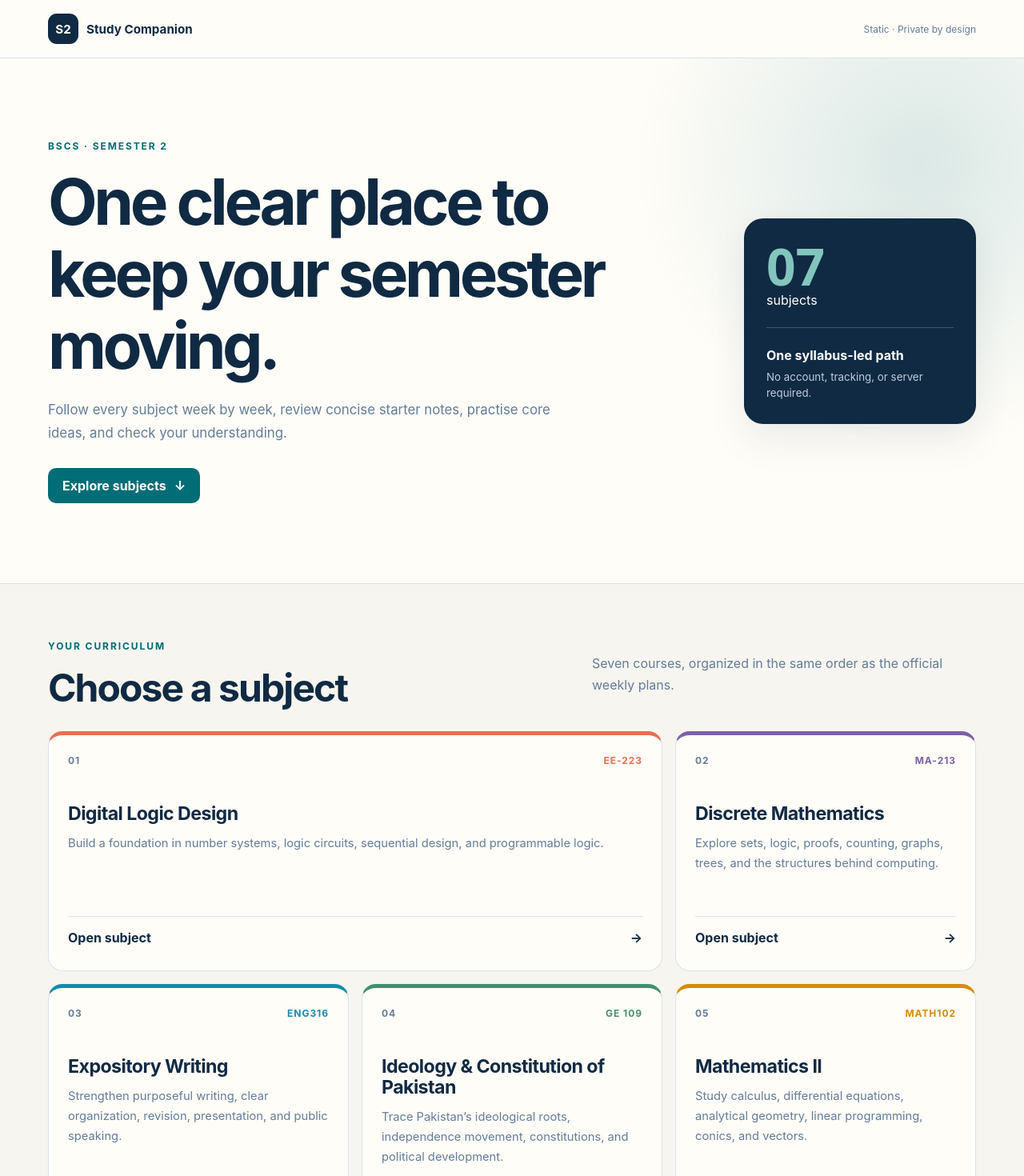
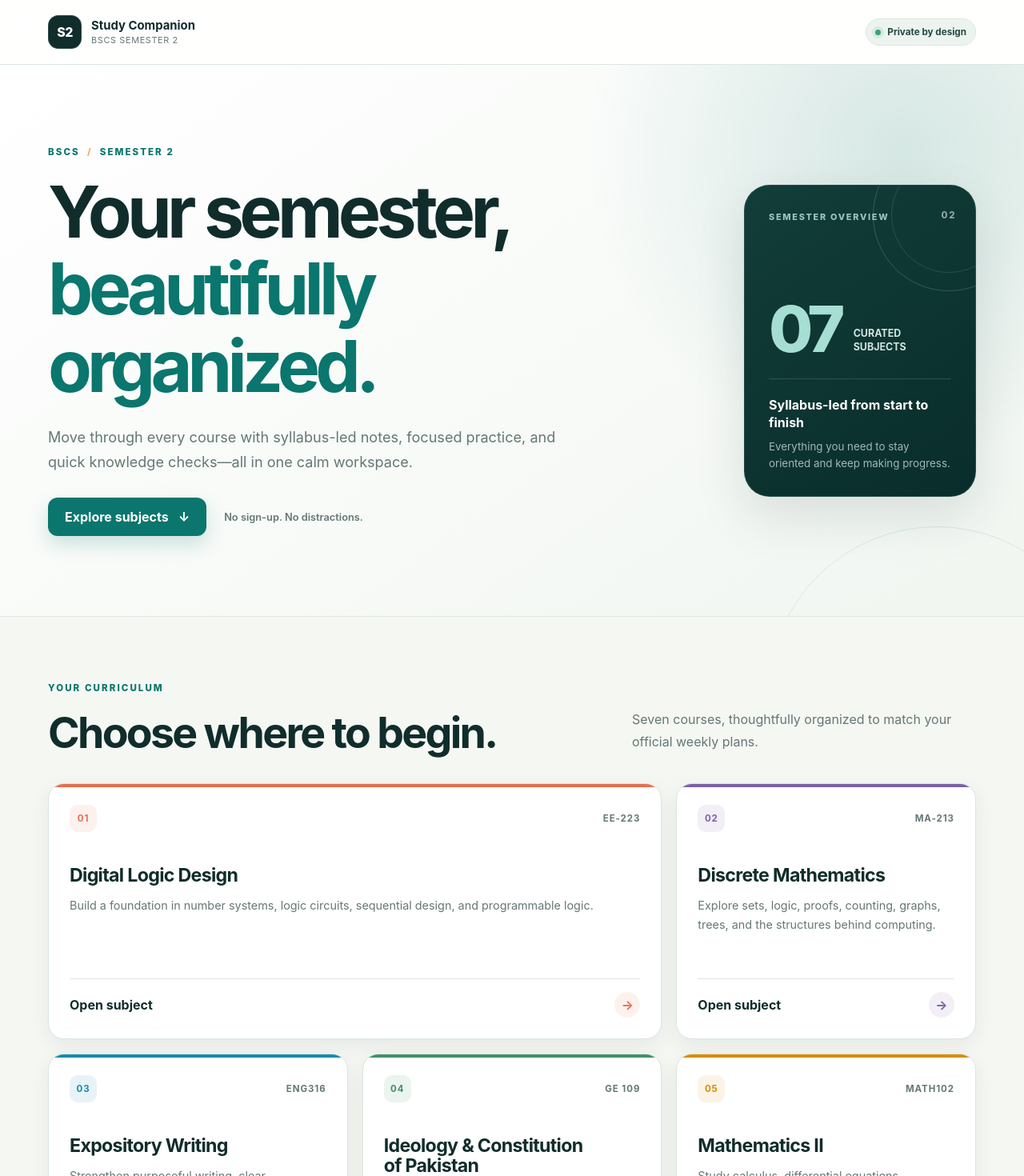
Before and after one commit to hasansaeed1202-stack/bscs-semester-2-ai-tutor, a React (Vite) app: page / in a window 1280 px wide. Shown: the top 1470 px of the page at 80% size. Built offline with nearby package versions, Linux system fonts and the light colour scheme.

Commit message:
feat: redesign semester dashboard foundation
Co-Authored-By: Paperclip <noreply@paperclip.ing>

```diff
--- a/src/components/AppShell.jsx
+++ b/src/components/AppShell.jsx
@@ -6,14 +6,23 @@ export default function AppShell({ children }) {
         <div className="container header-inner">
           <a className="brand" href="#/" aria-label="Semester Two Study Companion home">
             <span className="brand-mark" aria-hidden="true">S2</span>
-            <span>Study Companion</span>
+            <span className="brand-copy">
+              <strong>Study Companion</strong>
+              <small>BSCS Semester 2</small>
+            </span>
           </a>
-          <span className="static-badge">Static · Private by design</span>
+          <span className="status-badge"><span aria-hidden="true" /> Private by design</span>
         </div>
       </header>
       <main id="main-content">{children}</main>
       <footer className="site-footer">
-        <div className="container">Built around the official course syllabi. Study progress stays in this browser session.</div>
+        <div className="container footer-inner">
+          <div>
+            <strong>Semester 2 Study Companion</strong>
+            <p>Built around the official course syllabi.</p>
+          </div>
+          <p>Study progress stays in this browser session.</p>
+        </div>
       </footer>
     </>
   )
--- a/src/components/SubjectCard.jsx
+++ b/src/components/SubjectCard.jsx
@@ -1,11 +1,14 @@
 export default function SubjectCard({ subject, number }) {
   return (
     <article className={`subject-card accent-${subject.accent}`}>
-      <div className="card-top"><span>{String(number).padStart(2, '0')}</span><span className="course-code">{subject.code}</span></div>
+      <div className="card-top">
+        <span className="card-number">{String(number).padStart(2, '0')}</span>
+        <span className="course-code">{subject.code}</span>
+      </div>
       <h3>{subject.title}</h3>
       <p>{subject.summary}</p>
       <a href={`#/subjects/${subject.slug}`} aria-label={`Study ${subject.title}`}>
-        Open subject <span aria-hidden="true">→</span>
+        <span>Open subject</span><span className="card-arrow" aria-hidden="true">→</span>
       </a>
     </article>
   )
--- a/src/pages/HomePage.jsx
+++ b/src/pages/HomePage.jsx
@@ -6,18 +6,22 @@ export default function HomePage() {
     <div>
       <section className="hero">
         <div className="container hero-grid">
-          <div>
-            <p className="eyebrow">BSCS · Semester 2</p>
-            <h1>One clear place to keep your semester moving.</h1>
-            <p className="hero-copy">Follow every subject week by week, review concise starter notes, practise core ideas, and check your understanding.</p>
-            <a className="primary-action" href="#subjects">Explore subjects <span aria-hidden="true">↓</span></a>
+          <div className="hero-content">
+            <p className="eyebrow">BSCS <span aria-hidden="true">/</span> Semester 2</p>
+            <h1>Your semester,<br /><span>beautifully organized.</span></h1>
+            <p className="hero-copy">Move through every course with syllabus-led notes, focused practice, and quick knowledge checks—all in one calm workspace.</p>
+            <div className="hero-actions">
+              <a className="primary-action" href="#subjects">Explore subjects <span aria-hidden="true">↓</span></a>
+              <span className="hero-note">No sign-up. No distractions.</span>
+            </div>
           </div>
           <div className="hero-panel" aria-label="Semester overview">
-            <span className="hero-number">07</span>
-            <span>subjects</span>
-            <hr />
-            <strong>One syllabus-led path</strong>
-            <small>No account, tracking, or server required.</small>
+            <div className="overview-orbit" aria-hidden="true"><span>02</span></div>
+            <p className="panel-label">Semester overview</p>
+            <div className="semester-stat"><span className="hero-number">07</span><span>curated<br />subjects</span></div>
+            <div className="panel-divider" />
+            <strong>Syllabus-led from start to finish</strong>
+            <small>Everything you need to stay oriented and keep making progress.</small>
           </div>
         </div>
       </section>
@@ -25,9 +29,9 @@ export default function HomePage() {
         <div className="section-heading">
           <div>
             <p className="eyebrow">Your curriculum</p>
-            <h2 id="subjects-heading">Choose a subject</h2>
+            <h2 id="subjects-heading">Choose where to begin.</h2>
           </div>
-          <p>Seven courses, organized in the same order as the official weekly plans.</p>
+          <p>Seven courses, thoughtfully organized to match your official weekly plans.</p>
         </div>
         <div className="subject-grid">
           {subjects.map((subject, index) => <SubjectCard key={subject.slug} subject={subject} number={index + 1} />)}
--- a/src/styles/global.css
+++ b/src/styles/global.css
@@ -1,15 +1,29 @@
 :root {
   color-scheme: light;
-  --ink: #102a43;
-  --muted: #627d98;
-  --paper: #f7f5ef;
-  --surface: #fffdf8;
-  --line: #d9e2ec;
-  --primary: #006d77;
-  --primary-dark: #00545c;
-  --focus: #ffb703;
-  --shadow: 0 18px 50px rgba(16, 42, 67, .09);
-  --radius: 18px;
+  --ink: #102d2b;
+  --ink-soft: #244946;
+  --muted: #647876;
+  --paper: #f5f7f3;
+  --surface: #ffffff;
+  --surface-soft: #edf3ee;
+  --line: #dce6df;
+  --primary: #0a766d;
+  --primary-dark: #075a54;
+  --primary-soft: #d9eeea;
+  --accent-warm: #f2a65a;
+  --focus: #f2a65a;
+  --shadow-sm: 0 8px 24px rgba(16, 45, 43, .07);
+  --shadow: 0 24px 64px rgba(16, 45, 43, .12);
+  --radius-sm: 12px;
+  --radius: 20px;
+  --radius-lg: 32px;
+  --space-1: .5rem;
+  --space-2: .75rem;
+  --space-3: 1rem;
+  --space-4: 1.5rem;
+  --space-5: 2rem;
+  --space-6: 3rem;
+  --transition: 180ms cubic-bezier(.2, .8, .2, 1);
   font-family: Inter, ui-sans-serif, system-ui, -apple-system, BlinkMacSystemFont, "Segoe UI", sans-serif;
   color: var(--ink);
   background: var(--paper);
@@ -18,50 +32,74 @@
 
 * { box-sizing: border-box; }
 html { scroll-behavior: smooth; min-width: 320px; }
-body { margin: 0; min-width: 320px; min-height: 100vh; background: var(--paper); }
+body { margin: 0; min-width: 320px; min-height: 100vh; background: var(--paper); -webkit-font-smoothing: antialiased; }
 button, input, textarea { font: inherit; }
 button, a { min-height: 44px; -webkit-tap-highlight-color: transparent; }
 a { color: inherit; }
 img, svg { max-width: 100%; }
-h1, h2, h3, h4 { font-family: ui-rounded, "Arial Rounded MT Bold", Inter, system-ui, sans-serif; line-height: 1.12; margin-top: 0; }
+h1, h2, h3, h4 { font-family: Inter, ui-sans-serif, system-ui, sans-serif; line-height: 1.08; margin-top: 0; text-wrap: balance; }
 p { line-height: 1.7; }
 :focus-visible { outline: 3px solid var(--focus); outline-offset: 3px; }
-.container { width: min(1160px, calc(100% - 32px)); margin-inline: auto; }
+.container { width: min(1180px, calc(100% - 32px)); margin-inline: auto; }
 .skip-link { position: fixed; z-index: 100; left: 16px; top: -80px; padding: 12px 16px; background: var(--ink); color: white; border-radius: 8px; }
 .skip-link:focus { top: 12px; }
-.site-header { background: var(--surface); border-bottom: 1px solid var(--line); }
-.header-inner { min-height: 72px; display: flex; gap: 16px; align-items: center; justify-content: space-between; }
-.brand { display: inline-flex; align-items: center; gap: 10px; font-weight: 700; font-size: .95rem; text-decoration: none; }
-.brand-mark { display: grid; place-items: center; width: 38px; height: 38px; color: white; background: var(--ink); border-radius: 11px; }
-.static-badge { color: var(--muted); font-size: .75rem; text-align: right; }
-.site-footer { margin-top: 72px; padding: 28px 0; border-top: 1px solid var(--line); color: var(--muted); font-size: .85rem; }
-.eyebrow { margin: 0 0 14px; color: var(--primary); font-weight: 700; font-size: .75rem; letter-spacing: .16em; text-transform: uppercase; }
-.hero { padding: 72px 0 64px; overflow: hidden; background: radial-gradient(circle at 90% 20%, rgba(0, 109, 119, .14), transparent 28%), var(--surface); border-bottom: 1px solid var(--line); }
-.hero-grid { display: grid; gap: 40px; }
-.hero h1 { max-width: 780px; margin-bottom: 22px; font-size: clamp(2.35rem, 9vw, 5rem); letter-spacing: -.055em; }
-.hero-copy { max-width: 650px; margin-bottom: 30px; color: var(--muted); font-size: 1.05rem; }
-.primary-action, .secondary-action { display: inline-flex; align-items: center; justify-content: center; gap: 10px; min-height: 44px; padding: 11px 17px; border: 1px solid transparent; border-radius: 10px; font-weight: 700; text-decoration: none; cursor: pointer; }
-.primary-action { color: white; background: var(--primary); }
-.primary-action:hover { background: var(--primary-dark); }
+.site-header { position: relative; z-index: 10; background: rgba(255,255,255,.92); border-bottom: 1px solid var(--line); backdrop-filter: blur(16px); }
+.header-inner { min-height: 80px; display: flex; gap: 16px; align-items: center; justify-content: space-between; }
+.brand { display: inline-flex; align-items: center; gap: 12px; text-decoration: none; }
+.brand-mark { display: grid; place-items: center; width: 42px; height: 42px; color: white; background: var(--ink); border-radius: 13px; font-weight: 800; letter-spacing: -.04em; box-shadow: inset 0 0 0 1px rgba(255,255,255,.12); }
+.brand-copy { display: grid; gap: 2px; }
+.brand-copy strong { font-size: .93rem; }
+.brand-copy small { color: var(--muted); font-size: .68rem; letter-spacing: .06em; text-transform: uppercase; }
+.status-badge { display: inline-flex; align-items: center; gap: 8px; min-height: 34px; padding: 7px 11px; color: var(--ink-soft); background: var(--surface-soft); border: 1px solid var(--line); border-radius: 999px; font-size: .73rem; font-weight: 700; }
+.status-badge > span { width: 7px; height: 7px; background: #36a474; border-radius: 50%; box-shadow: 0 0 0 4px rgba(54,164,116,.12); }
+.site-footer { margin-top: 88px; padding: 36px 0; color: var(--muted); background: var(--surface); border-top: 1px solid var(--line); font-size: .82rem; }
+.footer-inner { display: flex; flex-wrap: wrap; align-items: center; justify-content: space-between; gap: 16px 32px; }
+.footer-inner strong { color: var(--ink); }
+.footer-inner p { margin: 3px 0 0; line-height: 1.5; }
+.eyebrow { margin: 0 0 16px; color: var(--primary); font-weight: 800; font-size: .72rem; letter-spacing: .18em; text-transform: uppercase; }
+.eyebrow span { margin-inline: .4em; color: var(--accent-warm); }
+.hero { position: relative; padding: 72px 0; overflow: hidden; background: radial-gradient(circle at 88% 15%, rgba(10,118,109,.14), transparent 31%), linear-gradient(145deg, #fff 0%, #f1f6f1 100%); border-bottom: 1px solid var(--line); }
+.hero::after { content: ''; position: absolute; inset: auto -8% -45% auto; width: 420px; aspect-ratio: 1; border: 1px solid rgba(10,118,109,.12); border-radius: 50%; pointer-events: none; }
+.hero-grid { position: relative; z-index: 1; display: grid; gap: 48px; }
+.hero-content { align-self: center; }
+.hero h1 { max-width: 760px; margin-bottom: 24px; color: var(--ink); font-size: clamp(2.65rem, 9vw, 5.6rem); letter-spacing: -.065em; }
+.hero h1 span { color: var(--primary); }
+.hero-copy { max-width: 640px; margin-bottom: 30px; color: var(--muted); font-size: clamp(1rem, 2vw, 1.13rem); }
+.hero-actions { display: flex; flex-wrap: wrap; align-items: center; gap: 16px 22px; }
+.hero-note { color: var(--muted); font-size: .8rem; font-weight: 600; }
+.primary-action, .secondary-action { display: inline-flex; align-items: center; justify-content: center; gap: 12px; min-height: 48px; padding: 12px 20px; border: 1px solid transparent; border-radius: var(--radius-sm); font-weight: 750; text-decoration: none; cursor: pointer; transition: transform var(--transition), background var(--transition), box-shadow var(--transition); }
+.primary-action { color: white; background: var(--primary); box-shadow: 0 10px 24px rgba(10,118,109,.2); }
+.primary-action:hover { background: var(--primary-dark); transform: translateY(-2px); box-shadow: 0 14px 28px rgba(10,118,109,.26); }
 .primary-action:disabled { cursor: not-allowed; opacity: .5; }
 .primary-action.button { font-size: .9rem; }
 .secondary-action { color: var(--ink); background: transparent; border-color: var(--line); }
-.hero-panel { display: flex; flex-direction: column; align-items: flex-start; width: min(100%, 330px); padding: 28px; background: var(--ink); color: white; border-radius: 24px; box-shadow: var(--shadow); }
-.hero-panel .hero-number { font: 800 4rem ui-rounded, system-ui; color: #83c5be; line-height: 1; }
-.hero-panel hr { width: 100%; margin: 24px 0; border: 0; border-top: 1px solid rgba(255,255,255,.2); }
-.hero-panel small { margin-top: 8px; color: #bcccdc; line-height: 1.5; }
-.subjects-section { padding-block: 68px 20px; scroll-margin-top: 20px; }
-.section-heading { margin-bottom: 28px; }
-.section-heading h2 { margin: 0; font-size: clamp(1.8rem, 6vw, 3rem); letter-spacing: -.04em; }
-.section-heading > p { max-width: 480px; color: var(--muted); }
-.subject-grid { display: grid; gap: 16px; }
-.subject-card { --accent: #e76f51; display: flex; flex-direction: column; min-height: 300px; padding: 24px; background: var(--surface); border: 1px solid var(--line); border-top: 5px solid var(--accent); border-radius: var(--radius); transition: transform .2s, box-shadow .2s; }
-.subject-card:hover { transform: translateY(-3px); box-shadow: var(--shadow); }
-.card-top { display: flex; justify-content: space-between; color: var(--muted); font-weight: 700; font-size: .75rem; letter-spacing: .08em; }
-.course-code { color: var(--accent); }
-.subject-card h3 { margin: 46px 0 12px; font-size: 1.45rem; letter-spacing: -.025em; }
-.subject-card p { margin: 0 0 24px; color: var(--muted); font-size: .92rem; }
-.subject-card a { display: flex; justify-content: space-between; margin-top: auto; padding-top: 16px; border-top: 1px solid var(--line); font-weight: 700; text-decoration: none; }
+.hero-panel { position: relative; display: flex; flex-direction: column; align-items: flex-start; width: min(100%, 350px); min-height: 390px; justify-self: center; padding: 30px; overflow: hidden; color: white; background: linear-gradient(145deg, #123d39, #092d2b); border: 1px solid rgba(255,255,255,.1); border-radius: var(--radius-lg); box-shadow: var(--shadow); }
+.overview-orbit { position: absolute; top: -58px; right: -62px; display: grid; place-items: center; width: 190px; height: 190px; border: 1px solid rgba(143,211,197,.25); border-radius: 50%; }
+.overview-orbit::before { content: ''; position: absolute; inset: 22px; border: 1px solid rgba(143,211,197,.17); border-radius: 50%; }
+.overview-orbit span { color: rgba(255,255,255,.55); font-size: .72rem; font-weight: 800; letter-spacing: .15em; }
+.panel-label { margin: 0 0 auto; color: #9bc5bd; font-size: .68rem; font-weight: 800; letter-spacing: .16em; text-transform: uppercase; }
+.semester-stat { display: flex; align-items: end; gap: 16px; margin-top: 72px; }
+.hero-panel .hero-number { color: #a7ded3; font-size: 5rem; font-weight: 800; line-height: .8; letter-spacing: -.07em; }
+.semester-stat > span:last-child { color: #d2e5e1; font-size: .78rem; font-weight: 700; line-height: 1.35; text-transform: uppercase; }
+.panel-divider { width: 100%; height: 1px; margin: 30px 0 22px; background: rgba(255,255,255,.15); }
+.hero-panel strong { max-width: 230px; line-height: 1.35; }
+.hero-panel small { margin-top: 9px; color: #9fb9b5; line-height: 1.55; }
+.subjects-section { padding-block: 80px 20px; scroll-margin-top: 20px; }
+.section-heading { margin-bottom: 34px; }
+.section-heading h2 { margin: 0; font-size: clamp(2rem, 6vw, 3.35rem); letter-spacing: -.05em; }
+.section-heading > p { max-width: 430px; margin-bottom: 4px; color: var(--muted); }
+.subject-grid { display: grid; gap: 18px; }
+.subject-card { --accent: #e47755; position: relative; display: flex; flex-direction: column; min-height: 320px; padding: 26px; overflow: hidden; background: var(--surface); border: 1px solid var(--line); border-radius: var(--radius); box-shadow: var(--shadow-sm); transition: transform var(--transition), border-color var(--transition), box-shadow var(--transition); }
+.subject-card::before { content: ''; position: absolute; inset: 0 0 auto; height: 4px; background: var(--accent); }
+.subject-card:hover { transform: translateY(-5px); border-color: color-mix(in srgb, var(--accent) 40%, var(--line)); box-shadow: var(--shadow); }
+.card-top { display: flex; align-items: center; justify-content: space-between; font-weight: 750; font-size: .72rem; letter-spacing: .08em; }
+.card-number { display: grid; place-items: center; width: 34px; height: 34px; color: var(--accent); background: color-mix(in srgb, var(--accent) 10%, white); border-radius: 10px; }
+.course-code { color: var(--muted); }
+.subject-card h3 { margin: 42px 0 13px; font-size: 1.45rem; letter-spacing: -.03em; }
+.subject-card p { margin: 0 0 26px; color: var(--muted); font-size: .9rem; }
+.subject-card a { display: flex; align-items: center; justify-content: space-between; min-height: 48px; margin-top: auto; padding-top: 16px; border-top: 1px solid var(--line); color: var(--ink); font-weight: 750; text-decoration: none; }
+.card-arrow { display: grid; place-items: center; width: 32px; height: 32px; color: var(--accent); background: color-mix(in srgb, var(--accent) 10%, white); border-radius: 50%; transition: transform var(--transition), color var(--transition), background var(--transition); }
+.subject-card:hover .card-arrow { color: white; background: var(--accent); transform: translateX(3px); }
 .accent-violet { --accent: #7b61a8; }.accent-sky { --accent: #168aad; }.accent-green { --accent: #40916c; }.accent-gold { --accent: #d68c00; }.accent-blue { --accent: #3a6ea5; }.accent-rose { --accent: #b85068; }.accent-coral { --accent: #e76f51; }
 .empty-page { min-height: 55vh; padding-block: 80px; }
 .empty-page h1 { max-width: 700px; font-size: clamp(2.2rem, 8vw, 4.5rem); }
```
Also changed, not shown: 1 other file (tests, documents, lock files or other folders).
